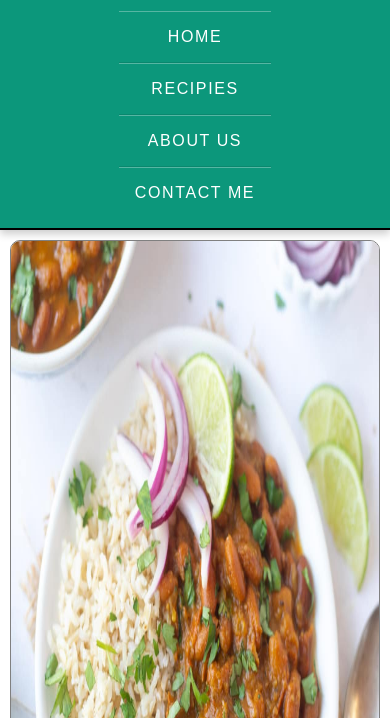
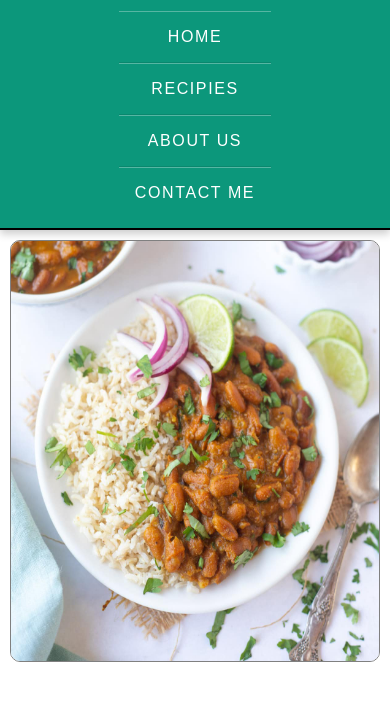
Before and after one commit to mayuri-vaddempudi/FG-Assignment_1, a plain HTML site: page index.html in a window 390 px wide. Shown: the part 107-825 px from the top of the page. Drawn offline with Linux system fonts and the light colour scheme.

Commit message:
Update home.css

```diff
--- a/Styles/home.css
+++ b/Styles/home.css
@@ -129,6 +129,9 @@ section.section_middle {
         display: grid;
         grid-template-columns: auto;
     }
+    .section_first_part_left img {
+    max-height: 50vh;
+    }
     .section_first_part_right {
         height: 65vh;
     }
```
